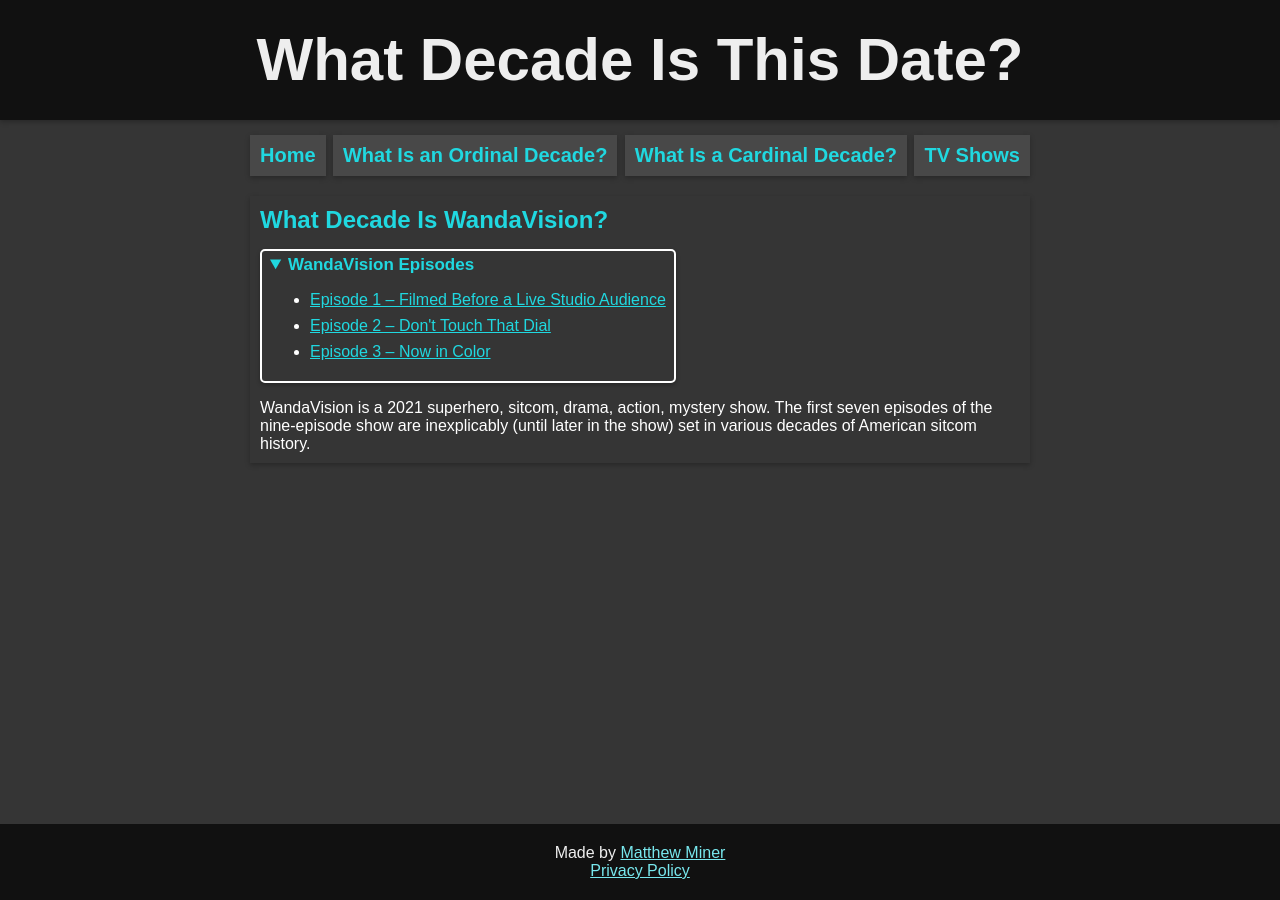
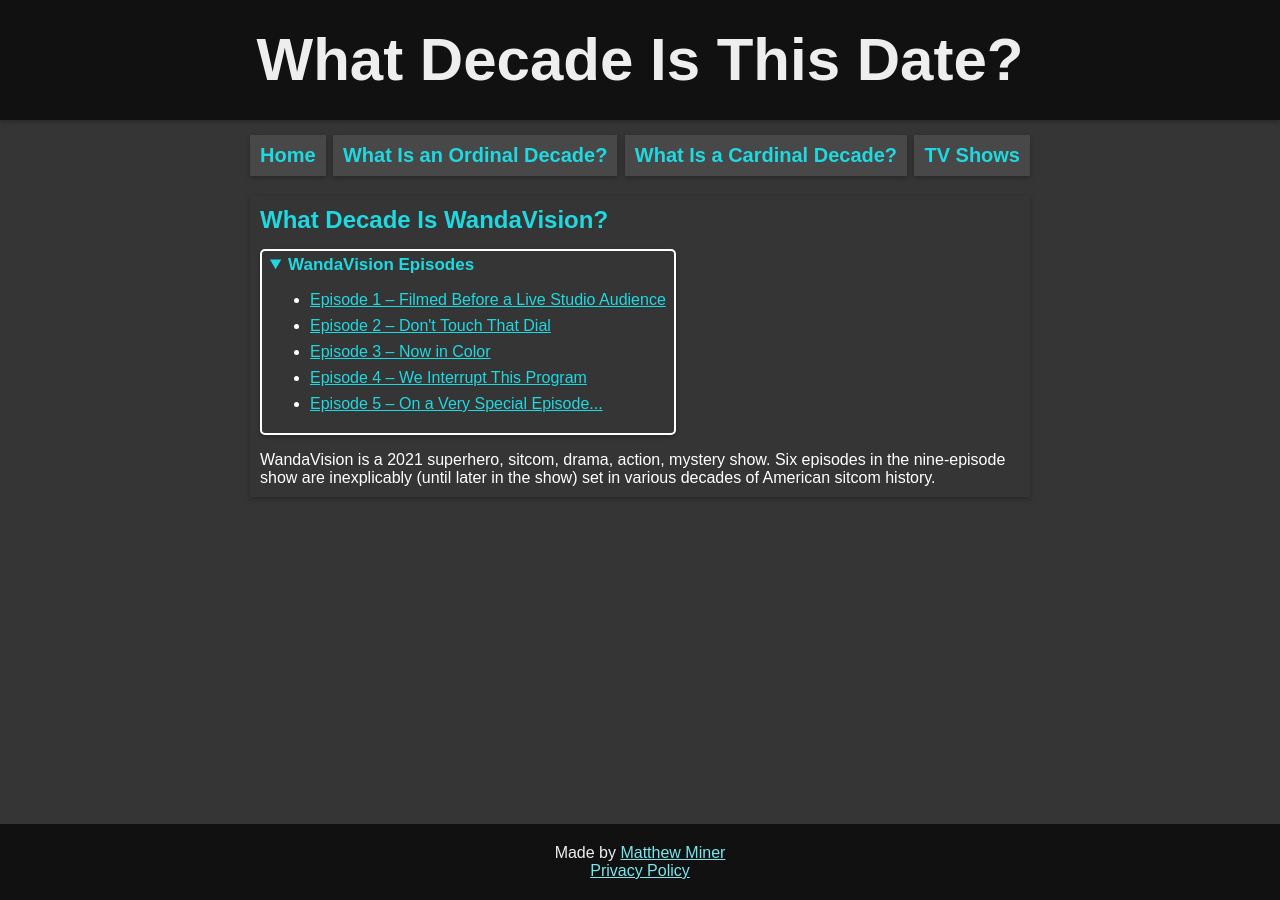
Before and after one commit to mminer237/whatdecadeisthis.date, a Jekyll site: the page built from _tv/wandavision/index.md, in a window 1280 px wide. Built offline with Jekyll 4.4.1, drawn with Linux system fonts in a browser that asks for light colours.

Commit message:
Add WandaVision episodes 4 & 5

```diff
--- a/_tv/wandavision/index.md
+++ b/_tv/wandavision/index.md
@@ -3,4 +3,4 @@
 full_title: What Decade Is WandaVision?
 ---
 
-WandaVision is a 2021 superhero, sitcom, drama, action, mystery show. The first seven episodes of the nine-episode show are inexplicably (until later in the show) set in various decades of American sitcom history.
+WandaVision is a 2021 superhero, sitcom, drama, action, mystery show. Six episodes in the nine-episode show are inexplicably (until later in the show) set in various decades of American sitcom history.
```
Also changed, not shown: _tv/wandavision/episode-4.html (added, +8 -0 lines), _tv/wandavision/episode-5.html (added, +9 -0 lines).
